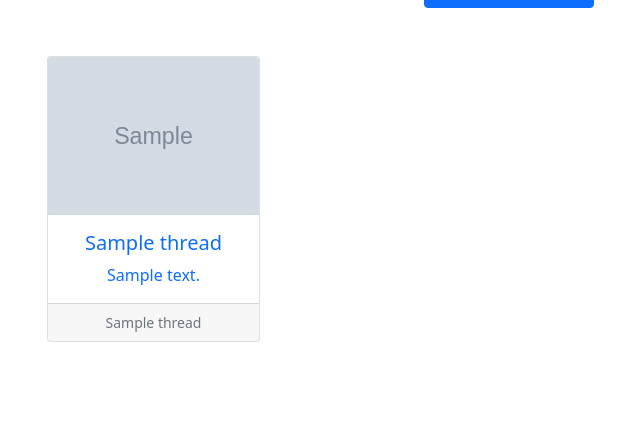
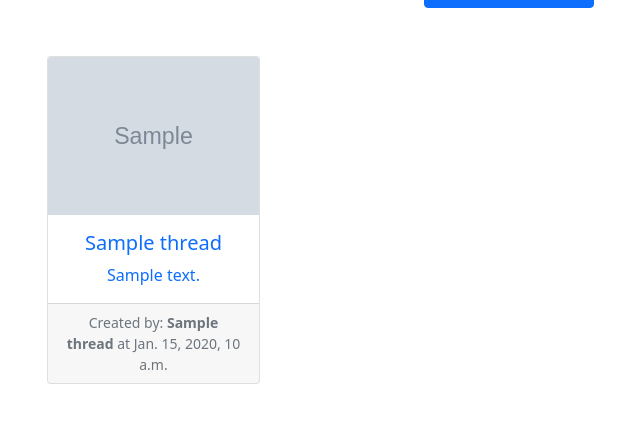
Before and after one commit to felipe0328/DaForum, a Django app: a page that uses apps/forum/templates/forum/subcategory_detail.html in a window 1280 px wide. Shown: the part 334-757 px from the top of the page, without its empty margins (131-771 px from the left). Run offline with Django 4.2, Linux system fonts and the light colour scheme; tables that the repository leaves empty hold one stand-in row (values such as "Sample post"); grey boxes marked "Sample" are stand-in pictures.

Commit message:
improving view

```diff
--- a/apps/forum/templates/forum/subcategory_detail.html
+++ b/apps/forum/templates/forum/subcategory_detail.html
@@ -43,7 +43,7 @@
                           <p class="card-text">{{thread.message|truncatechars:50}}</p>
                         </div>
                         <div class="card-footer">
-                          <small class="text-muted">{{thread.name}}</small>
+                          <small class="text-muted">Created by: <b>{{thread.name}}</b> at {{thread.created}}</small>
                         </div>
                       </div>
                     </div>
```
